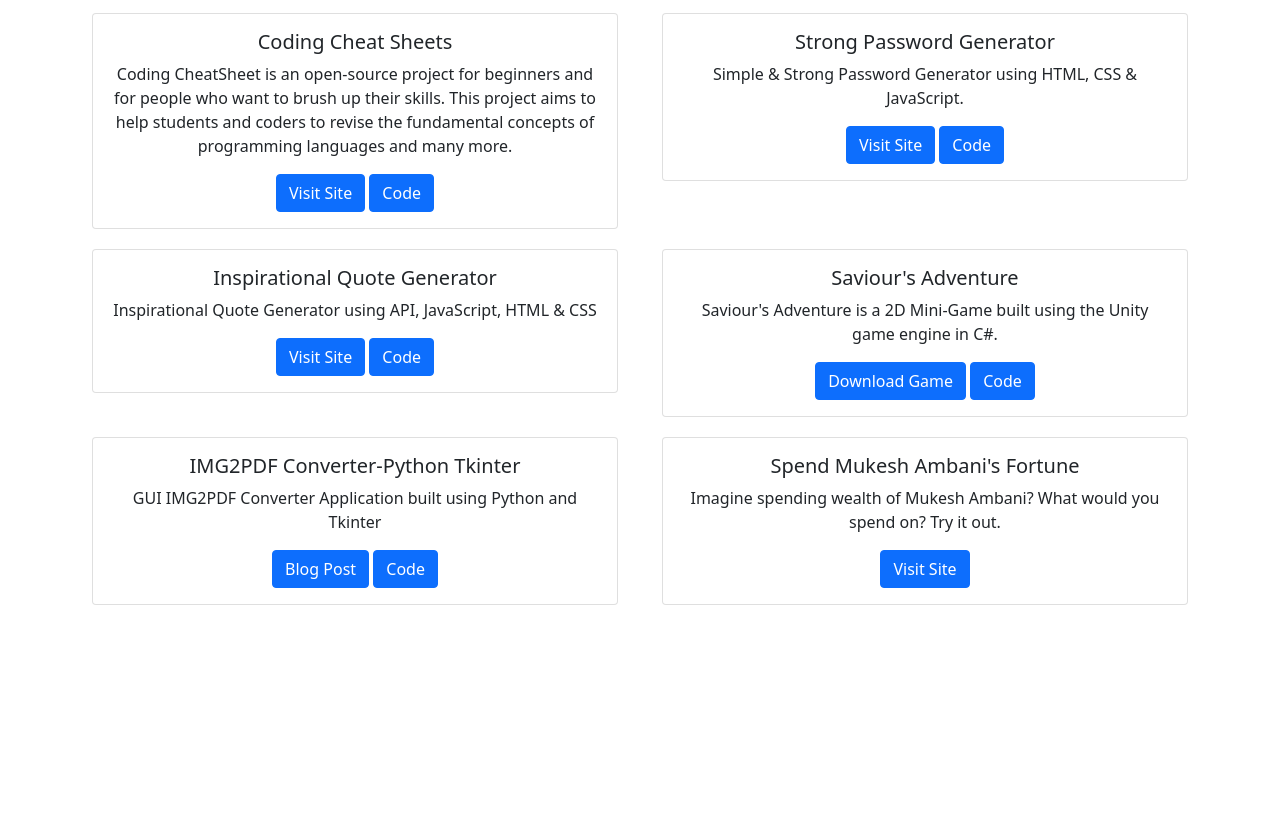
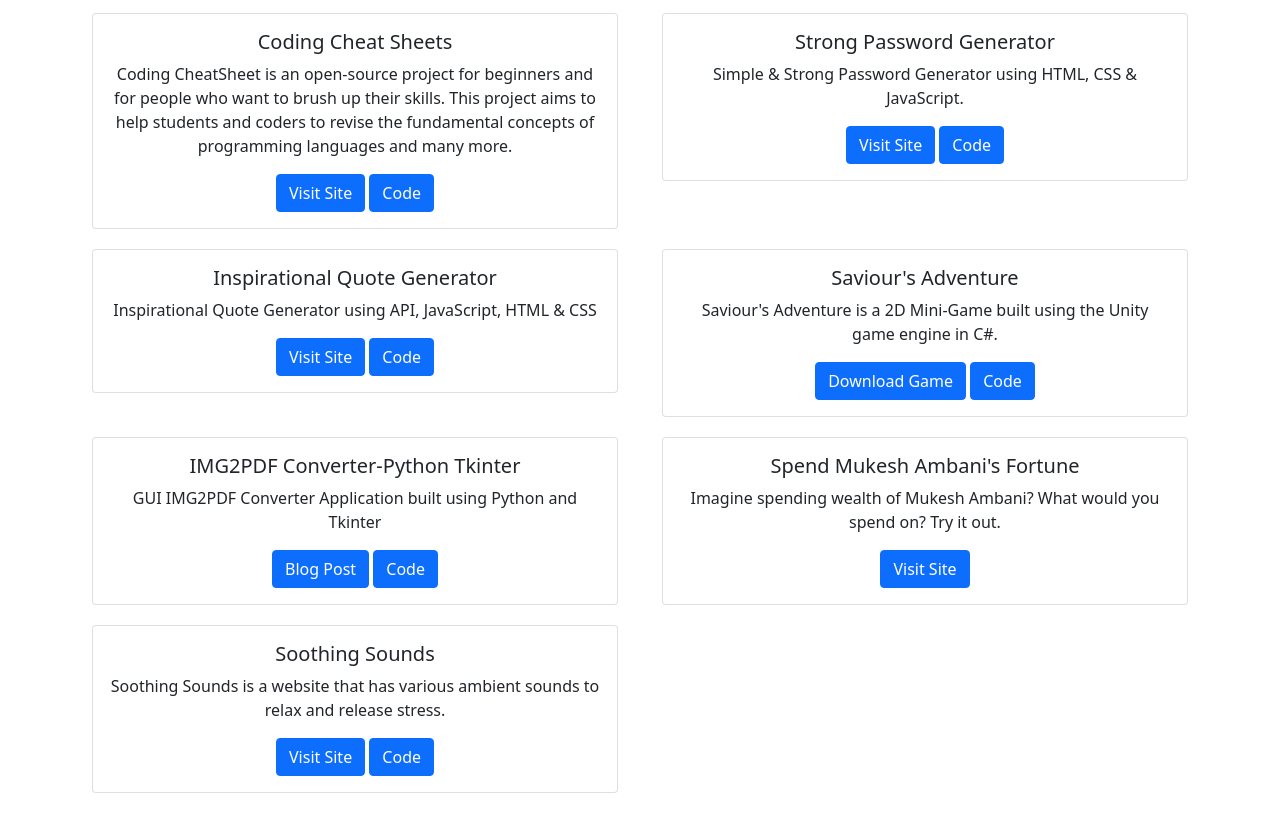
Before and after one commit to rohan-kiratsata/rohan-kiratsata.github.io, a plain HTML site: page index.html in a window 1280 px wide. Shown: the part 1199-2030 px from the top of the page. Before the commit the page ends 1894 px from the top, so only its background shows below. Drawn offline with nearby package versions, Linux system fonts and the light colour scheme.

Commit message:
Update index.html

```diff
--- a/index.html
+++ b/index.html
@@ -233,6 +233,17 @@
         </div>
       </div>
 
+      <div class="col-sm-6">
+        <div class="card project-card">
+          <div class="card-body">
+            <h5 class="card-title">Soothing Sounds</h5>
+            <p class="card-text">Soothing Sounds is a website that has various ambient sounds to relax and release stress.</p>
+            <a href="https://rohan-kiratsata.github.io/soothing-sounds/"
+              class="btn btn-primary">Visit Site</a>
+            <a href="https://github.com/rohan-kiratsata/soothing-sounds" class="btn btn-primary">Code</a>
+          </div>
+        </div>
+      </div>
 
     </div>
   </div>
```
